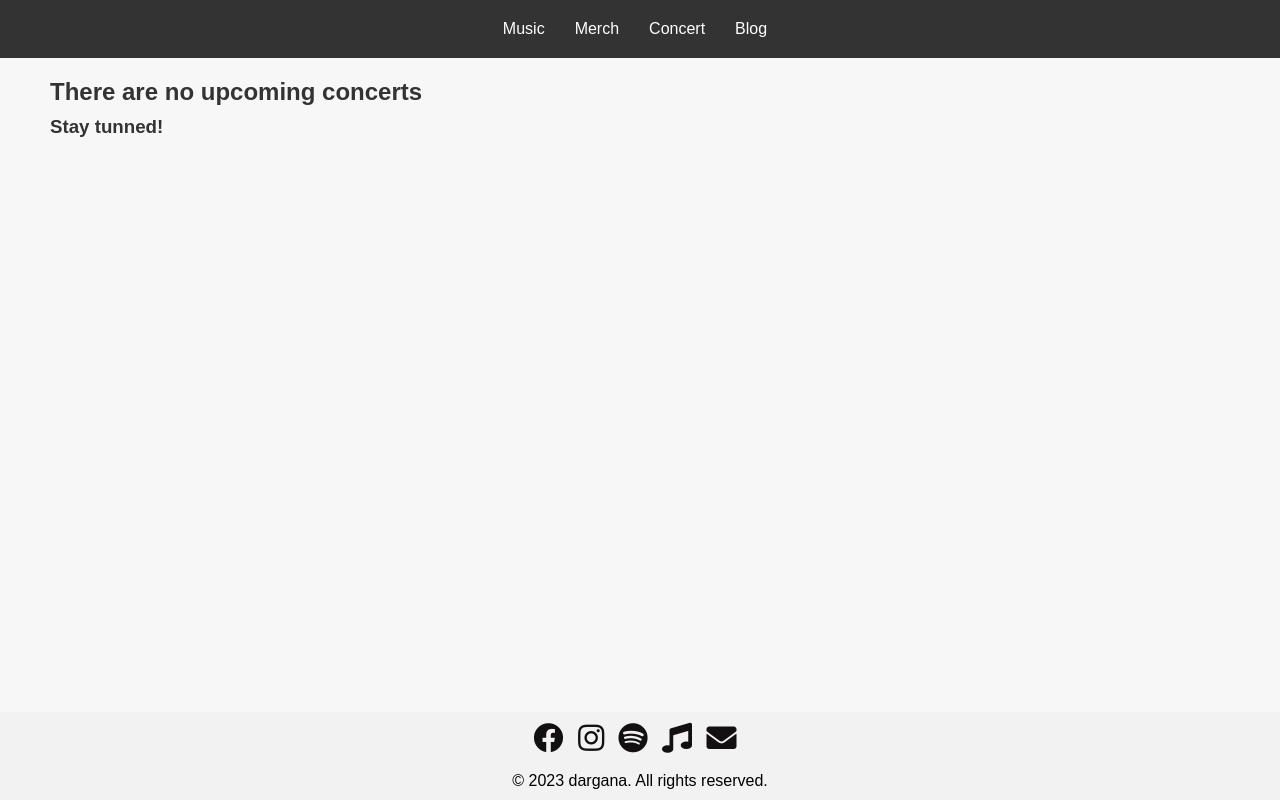
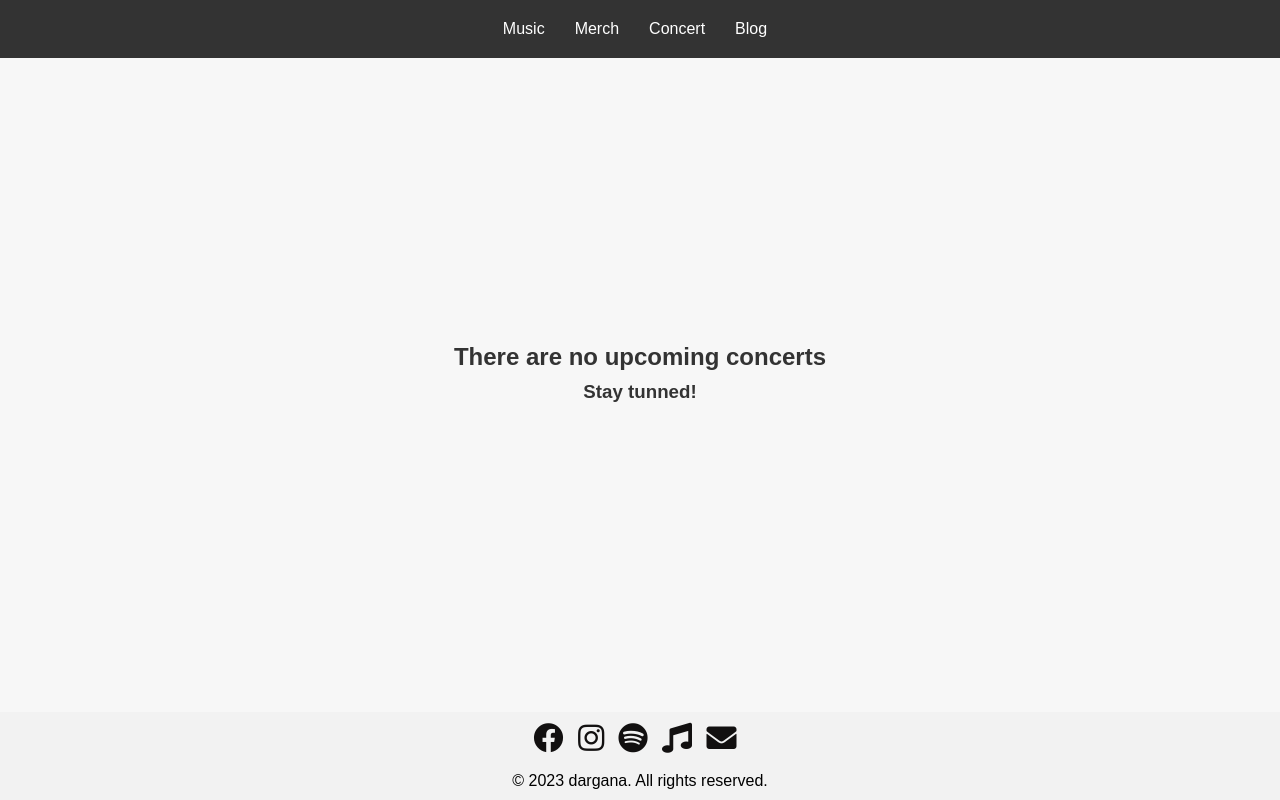
Before and after one commit to stonyte1/bandcamp, a Django app: page /concerts/ in a window 1280 px wide. Run offline with Django 4.2, Linux system fonts and the light colour scheme; data that the repository does not hold is empty.

Commit message:
style updated for concert

```diff
--- a/bandcamp/music/static/style.css
+++ b/bandcamp/music/static/style.css
@@ -262,7 +262,6 @@ footer p {
 .audio {
     list-style: none;
 }
-<<<<<<< HEAD
 
 .no-concerts {
     display: flex;
@@ -272,5 +271,3 @@ footer p {
     text-align: center;
     height: 75vh;
 }
-=======
->>>>>>> 7697c88 (Created merch)
```
